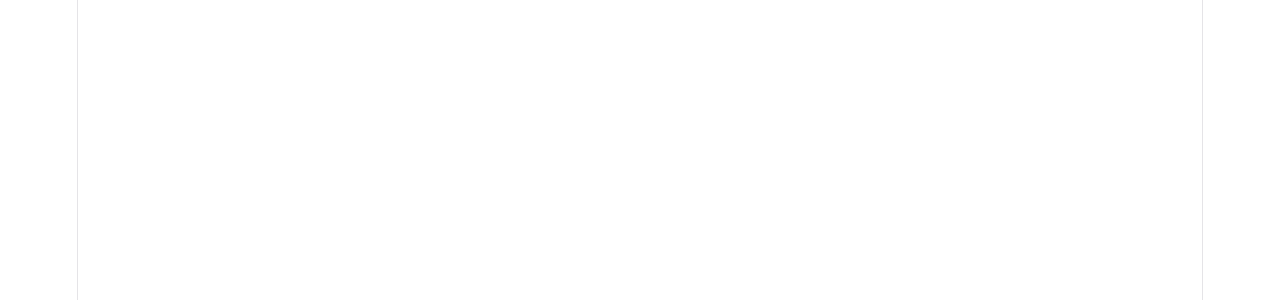
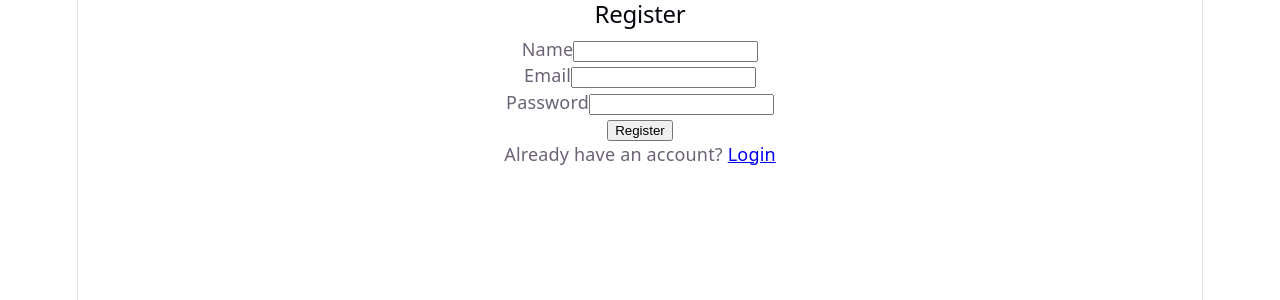
Before and after one commit to icod6/easykart, a React (Vite) app in the folder easykart-ui/: page /register in a window 1280 px wide. Before the commit this address had no page. Shown: the top 300 px of the page. Built offline with nearby package versions, Linux system fonts and the light colour scheme.

Commit message:
Add registration page

```diff
--- a/easykart-ui/src/App.jsx
+++ b/easykart-ui/src/App.jsx
@@ -1,5 +1,6 @@
 import { BrowserRouter, Routes, Route } from "react-router-dom";
 import Login from "./pages/Login";
+import Register from "./pages/Register";
 
 function Home() {
   return <h1>EasyKart</h1>;
@@ -11,6 +12,7 @@
       <Routes>
         <Route path="/" element={<Home />} />
         <Route path="/login" element={<Login />} />
+        <Route path="/register" element={<Register />} />
       </Routes>
     </BrowserRouter>
   );
--- /dev/null
+++ b/easykart-ui/src/pages/Register.jsx
@@ -0,0 +1,66 @@
+import { useState } from "react";
+import { useNavigate, Link } from "react-router-dom";
+import { register } from "../api/auth";
+
+function Register() {
+  const [name, setName] = useState("");
+  const [email, setEmail] = useState("");
+  const [password, setPassword] = useState("");
+  const [error, setError] = useState("");
+  const [loading, setLoading] = useState(false);
+
+  const navigate = useNavigate();
+
+  async function handleSubmit(e) {
+    e.preventDefault();
+    setError("");
+    setLoading(true);
+    try {
+      await register(name, email, password);
+      navigate("/login");
+    } catch (err) {
+      setError(err.message);
+    } finally {
+      setLoading(false);
+    }
+  }
+
+  return (
+    <div>
+      <h2>Register</h2>
+      <form onSubmit={handleSubmit}>
+        <div>
+          <label>Name</label>
+          <input value={name} onChange={(e) => setName(e.target.value)} required />
+        </div>
+        <div>
+          <label>Email</label>
+          <input
+            type="email"
+            value={email}
+            onChange={(e) => setEmail(e.target.value)}
+            required
+          />
+        </div>
+        <div>
+          <label>Password</label>
+          <input
+            type="password"
+            value={password}
+            onChange={(e) => setPassword(e.target.value)}
+            required
+          />
+        </div>
+        {error && <p style={{ color: "red" }}>{error}</p>}
+        <button type="submit" disabled={loading}>
+          {loading ? "Creating account..." : "Register"}
+        </button>
+      </form>
+      <p>
+        Already have an account? <Link to="/login">Login</Link>
+      </p>
+    </div>
+  );
+}
+
+export default Register;
```
